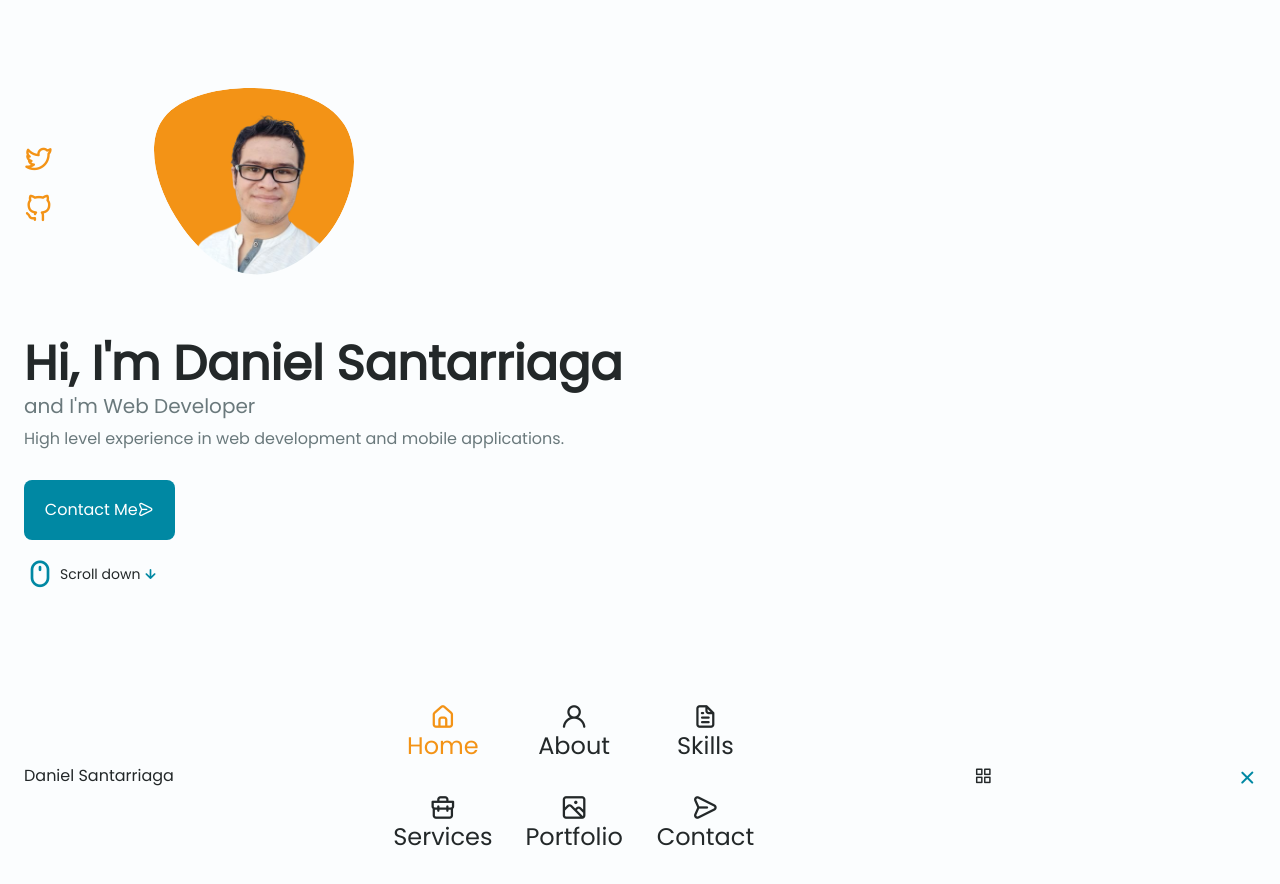
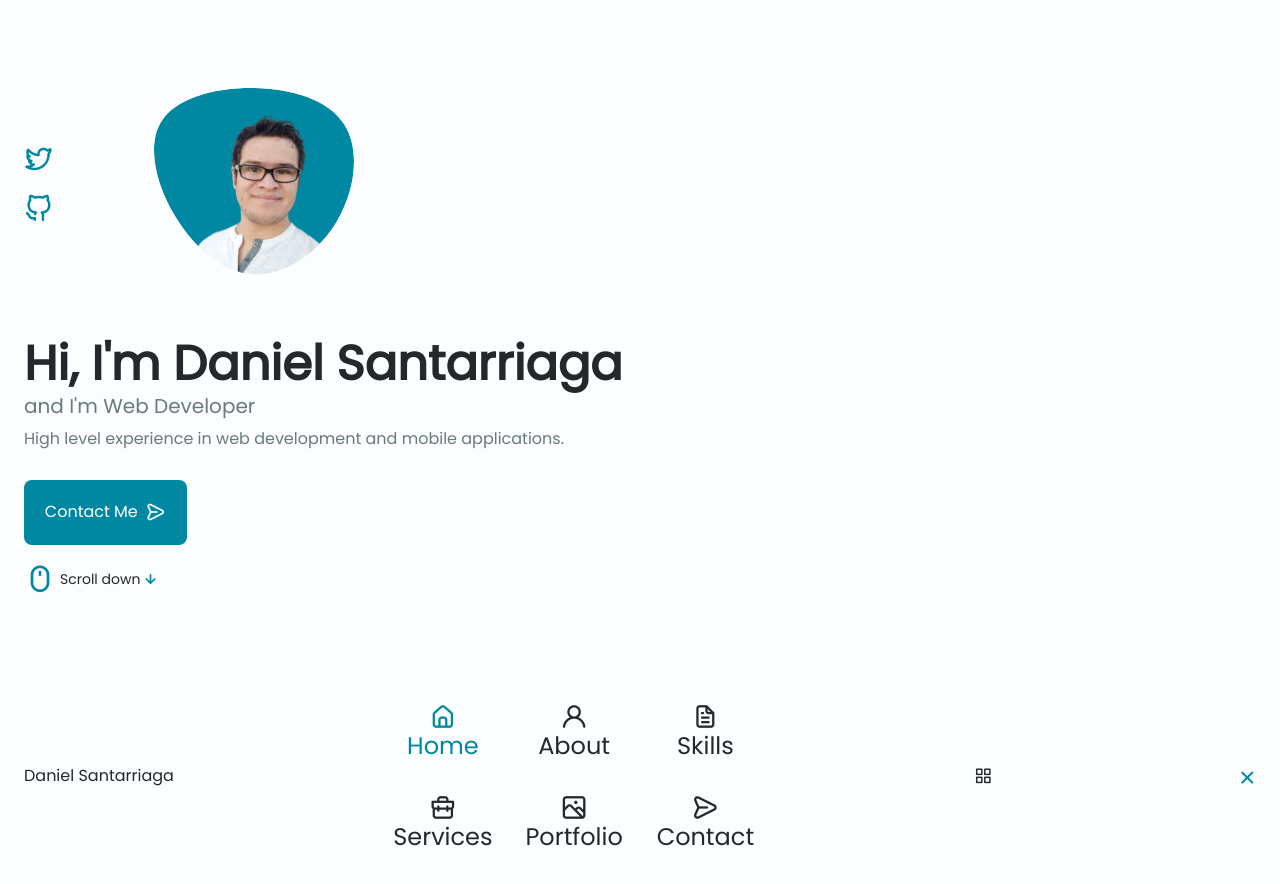
Before and after one commit to saymo23/daniel_s, a Vue app: page / in a window 1280 px wide. In both pictures the pointer is over the link "Home". Shown: the top 884 px of the page. Built offline with nearby package versions, Linux system fonts and the light colour scheme.

Commit message:
Todo a Azul, dejando el naranja, por ahora

```diff
--- a/src/assets/main.css
+++ b/src/assets/main.css
@@ -98,7 +98,7 @@ padding: 2rem 0 4rem;
 }
 
 .nav__link:hover{
-  color: var(--second-color);
+  color: var(--first-color);
 }
 
 .nav__icon{
@@ -115,7 +115,7 @@ padding: 2rem 0 4rem;
 }
 
 .nav__close:hover{
-  color: var(--second-color);
+  color: var(--first-color);
 }
 
 
@@ -151,12 +151,12 @@ padding: 2rem 0 4rem;
 
 .home__social-icon{
   font-size: 1.8rem;
-  color: var(--second-color);
+  color: var(--first-color);
 
 }
 .home__blob{
   width: 200px;
-  fill: var(--second-color);
+  fill: var(--first-color);
 }
 .home__blob-img{
   width: 190px;
@@ -219,7 +219,7 @@ padding: 2rem 0 4rem;
 }
 
 .button:hover{
-  background-color: var(--second-color-alt);
+  background-color: var(--first-color-alt);
 }
 
 .button__icon{
--- a/src/components/Home.vue
+++ b/src/components/Home.vue
@@ -18,7 +18,7 @@
           High level experience in web development and mobile applications.
         </p><!-- /.home__description -->
         <a href="#contact" class="button button--flex">
-          Contact Me <i class="uil uil-message"></i>
+          Contact Me  <i class="uil uil-message button__icon"></i>
         </a><!-- /.button button--flex -->
       </div><!-- /.home__data -->
     </div><!-- /.home__content grid -->
```
